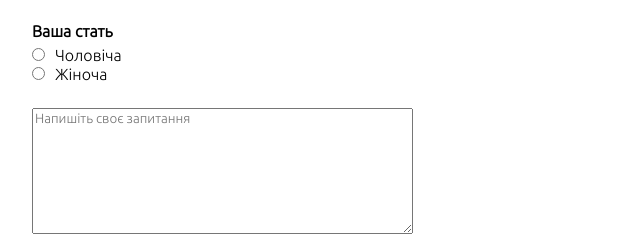
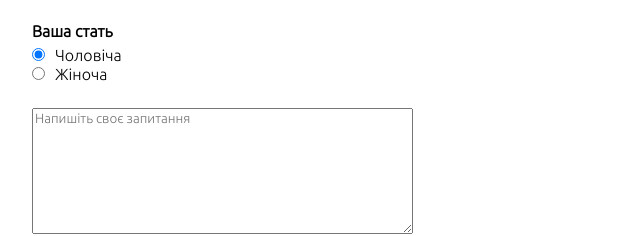
Before and after one commit to ViacheslavPliusnin/hw-2-Front-End-HTML, a plain HTML site: page hw2_front-end_html/index.html in a window 1280 px wide. Shown: the part 360-596 px from the top of the page, 1-641 px from the left. Drawn offline with Linux system fonts and the light colour scheme.

Commit message:
Add checked to radio

```diff
--- a/hw2_front-end_html/index.html
+++ b/hw2_front-end_html/index.html
@@ -49,7 +49,7 @@
     <input class="name" type="text" name="first_name" placeholder="Введіть ваше ім'я"><br>
     <input class="name" type="text" name="surname" placeholder="Введіть ваше прізвище"><br>
     <p><strong>Ваша стать</strong></p>
-    <input class="sex" type="radio" name="sex">Чоловіча<br>
+    <input class="sex" type="radio" name="sex" checked>Чоловіча<br>
     <input class="sex" type="radio" name="sex">Жіноча<br>
     <textarea name="question" cols="45" rows="8" placeholder="Напишіть своє запитання"></textarea><br>
     <select>
```
